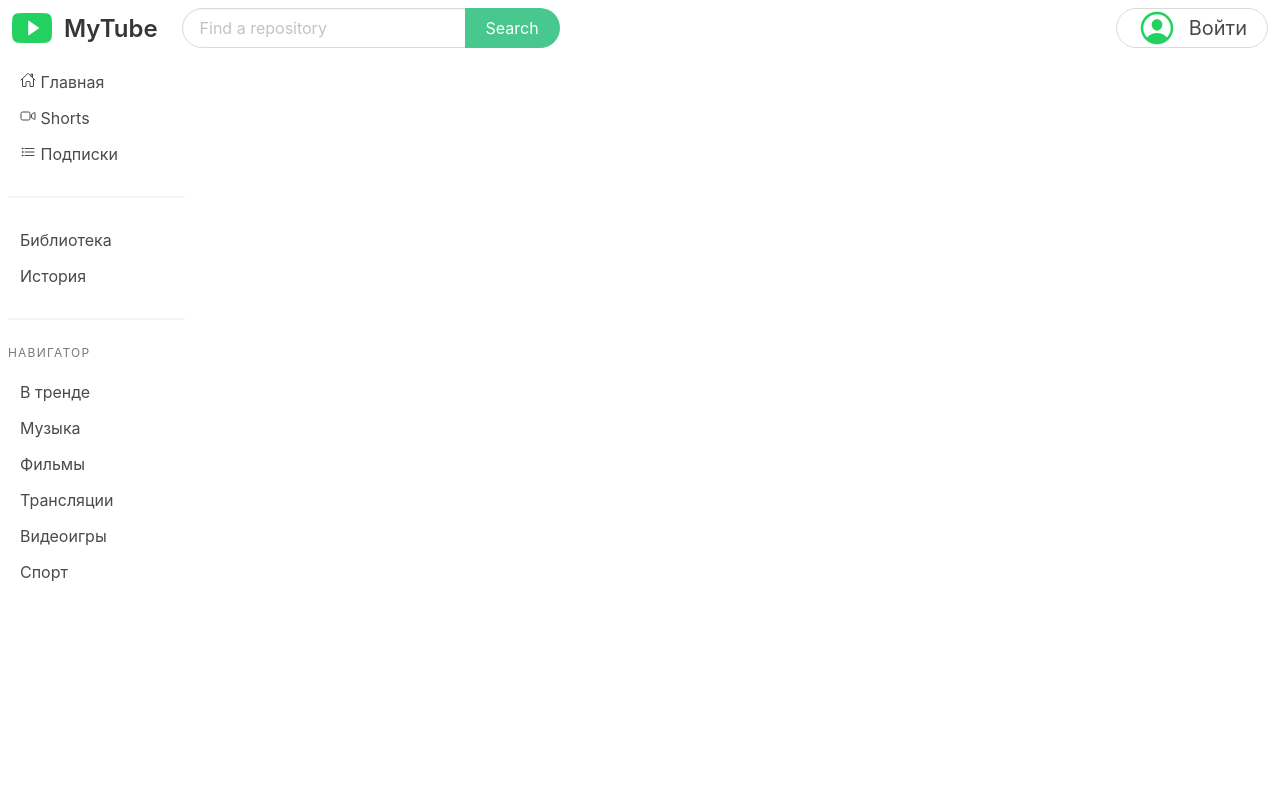
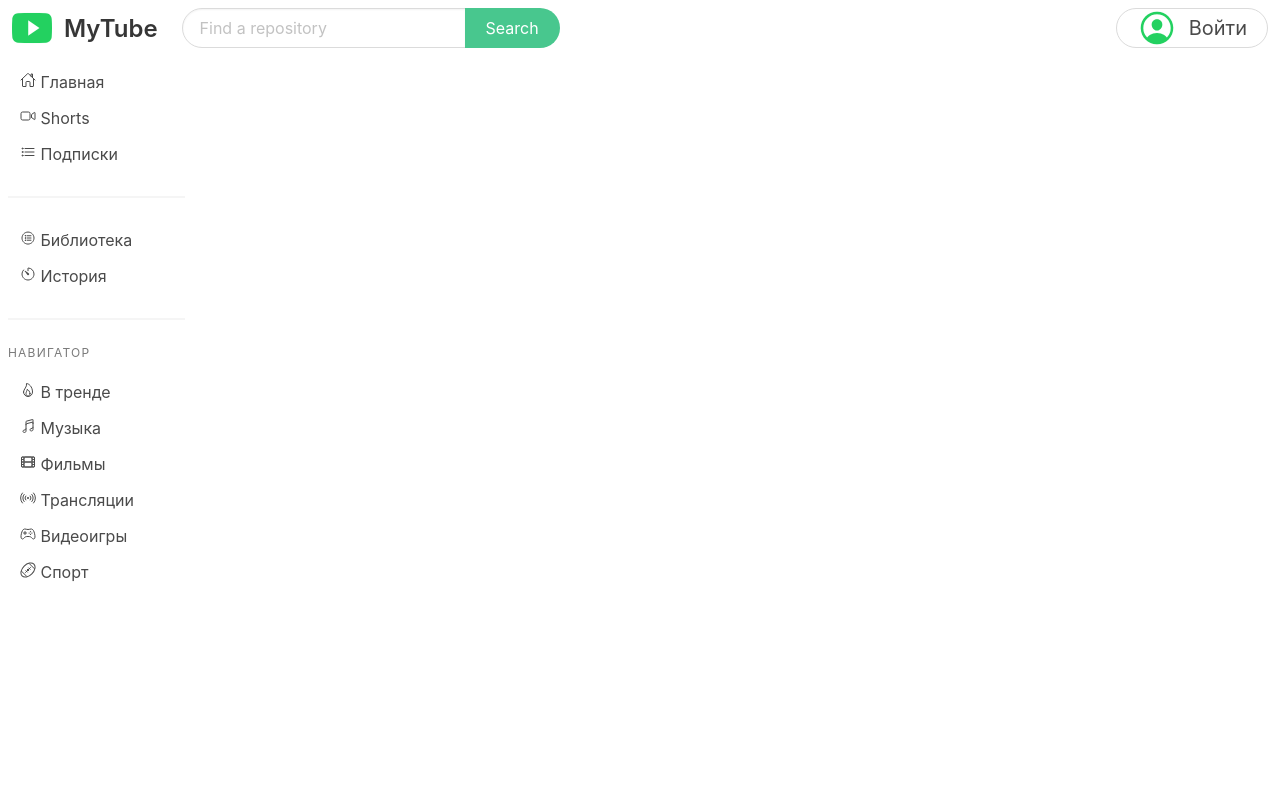
Before and after one commit to JaneDoe88888/MyTube, a Django app: page /app/home/ in a window 1280 px wide. Run offline with Django 4.2, Linux system fonts and the light colour scheme.

Commit message:
added icons

```diff
--- a/MyTube/app/templates/home.html
+++ b/MyTube/app/templates/home.html
@@ -27,10 +27,20 @@
                 <hr>
                 <ul class="menu-list">
                     <li>
-                        <a>Библиотека</a>
+                        <a>
+                            <ion-icon name="list-circle-outline"></ion-icon>
+                            <span>
+                                Библиотека
+                            </span>
+                        </a>
                     </li>
                     <li>
-                        <a>История</a>
+                        <a>
+                            <ion-icon name="timer-outline"></ion-icon>
+                            <span>
+                                История
+                            </span>
+                        </a>
                     </li>
                 </ul>
                 <hr>
@@ -39,22 +49,52 @@
                 </p>
                 <ul class="menu-list">
                     <li>
-                        <a>В тренде</a>
+                        <a>
+                            <ion-icon name="flame-outline"></ion-icon>
+                            <span>
+                                В тренде
+                            </span>
+                        </a>
                     </li>
                     <li>
-                        <a>Музыка</a>
+                        <a>
+                            <ion-icon name="musical-notes-outline"></ion-icon>
+                            <span>
+                                Музыка
+                            </span>
+                        </a>
                     </li>
                     <li>
-                        <a>Фильмы</a>
+                        <a>
+                            <ion-icon name="film-outline"></ion-icon>
+                            <span>
+                                Фильмы
+                            </span>
+                        </a>
                     </li>
                     <li>
-                        <a>Трансляции</a>
+                        <a>
+                            <ion-icon name="radio-outline"></ion-icon>
+                            <span>
+                                Трансляции
+                            </span>
+                        </a>
                     </li>
                     <li>
-                        <a>Видеоигры</a>
+                        <a>
+                            <ion-icon name="game-controller-outline"></ion-icon>
+                            <span>
+                                Видеоигры
+                            </span>
+                        </a>
                     </li>
                     <li>
-                        <a>Спорт</a>
+                        <a>
+                            <ion-icon name="american-football-outline"></ion-icon>
+                            <span>
+                                Спорт
+                            </span>
+                        </a>
                     </li>
                 </ul>
             </aside>
```
